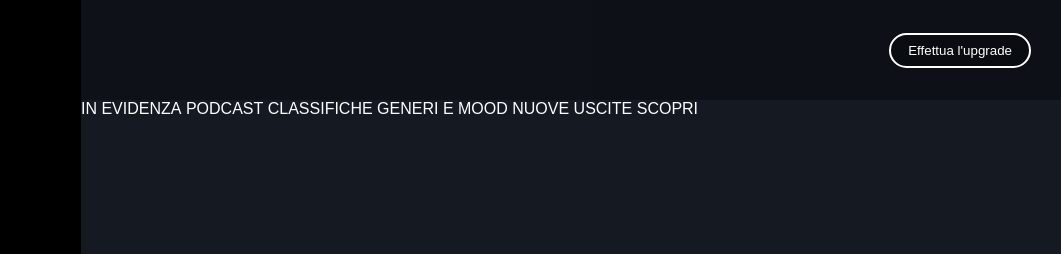
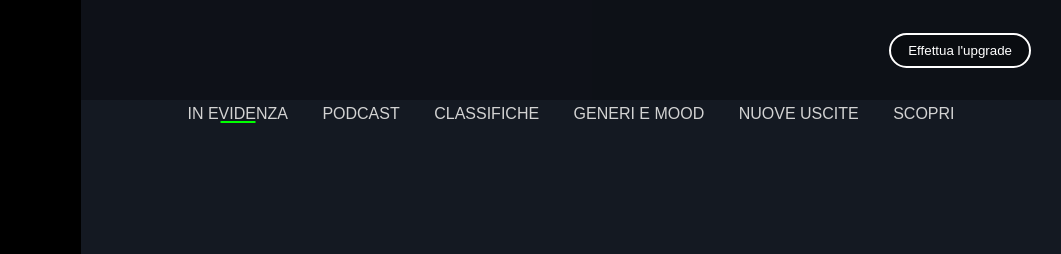
Before and after one commit to AlbertoCavans/html-css-spotifyweb, a plain HTML site: page index.html in a window 1280 px wide. Shown: the top 254 px of the page, 219-1280 px from the left. Drawn offline with Linux system fonts and the light colour scheme.

Commit message:
Style - central links

```diff
--- a/css/style.css
+++ b/css/style.css
@@ -164,6 +164,31 @@ a {
   overflow: auto;
   height: calc(100%);
   padding-top: var(--top-bar-height);
+}
+
+#main-content .central-links {
+  text-align: center;
+}
+
+#main-content .central-link {
+  position: relative;
+  margin: 5px 15px;
+  color: lightgray;
+}
+
+#main-content .central-link:hover {
+  color: white;
+}
+
+#main-content .central-links .open:after {
+  content: " ";
+  position: absolute;
+  bottom: 0;
+  left: 50%;
+  transform: translate(-50%, 0);
+  width: 35px;
+  height: 2px;
+  background-color: lime;
 }
 
 /* FOOTER */
```
